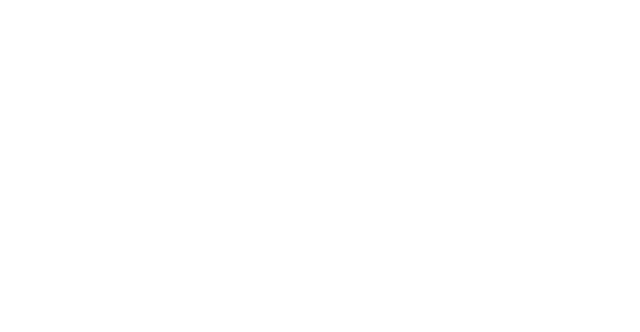
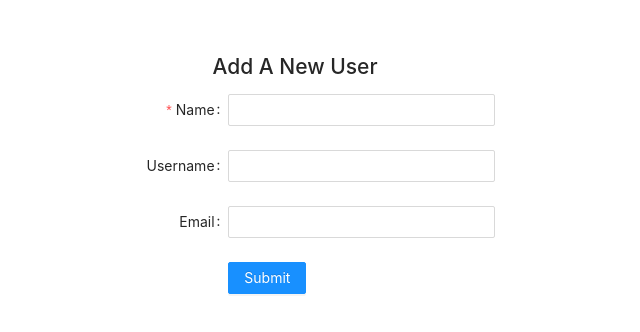
Before and after one commit to betulkaplan/fs-nodejs-reactjs-user-app, a React (Create React App) app in the folder client/: page /add in a window 1280 px wide. Before the commit this address had no page. Shown: the top 332 px of the page, without its empty margins (345-985 px from the left). Built offline with nearby package versions, Linux system fonts and the light colour scheme.

Commit message:
client adds new user

```diff
--- a/client/src/pages/home/Home.js
+++ b/client/src/pages/home/Home.js
@@ -2,6 +2,7 @@
 import { Button, Input, Divider } from "antd";
 import { useNavigate } from "react-router-dom";
 import "../../App.css";
+import style from "./home.module.css"
 
 function App() {
   const [users, setUsers] = useState();
@@ -26,17 +27,27 @@
     navigate(`/detail/${id}`);
   };
 
+  const addNewUser = () => {
+    navigate("/add");
+  }
+
   return (
     <div className="App">
+      <div className={style.topControl}>
         <h2>User App</h2>
-      {/* <Button type="primary">Primary Button</Button> */}
         <Input
-        style={{ width: "200px" }}
+          className={style.topinput}
           type="text"
           onChange={handleInputChange}
           value={input}
           placeholder="name"
         />
+        <Button
+          className={style.topButton}
+          type="primary"
+          onClick={addNewUser}
+        >Add New User</Button>
+      </div>
       <div>
         {users && <Divider>Result</Divider>}
         {users &&
--- /dev/null
+++ b/client/src/pages/home/home.module.css
@@ -0,0 +1,14 @@
+.topControl{
+    display: flex;
+    flex-direction: column;
+    align-items: center;
+}
+
+.topinput{
+    width:200px !important;
+}
+
+.topButton{
+    width:200px;
+    margin-top: 10px;
+}
--- /dev/null
+++ b/client/src/pages/user/Add.js
@@ -0,0 +1,115 @@
+import React from 'react';
+import 'antd/dist/antd.css';
+import { Form, Input, InputNumber, Button } from 'antd';
+import style from './addUser.module.css';
+import { useNavigate } from 'react-router-dom';
+
+const layout = {
+    labelCol: {
+        span: 8,
+    },
+    wrapperCol: {
+        span: 16,
+    },
+};
+/* eslint-disable no-template-curly-in-string */
+
+const validateMessages = {
+    required: '${label} is required!',
+    types: {
+        email: '${label} is not a valid email!',
+        number: '${label} is not a valid number!',
+    },
+    number: {
+        range: '${label} must be between ${min} and ${max}',
+    },
+};
+
+
+const Add = () => {
+    let navigate = useNavigate();
+    const onFinish = async (values) => {
+        console.log(values['user']);
+
+        const res = await fetch(`http://localhost:5000/users/`, {
+            method: 'POST',
+            headers: {
+                'Content-Type': 'application/json'
+                // 'Content-Type': 'application/x-www-form-urlencoded',
+            },
+            body: JSON.stringify(values['user']),
+        });
+        const response = await res.json();
+        navigate("/")
+        console.log(response);
+
+
+    };
+
+
+
+    return (
+        <Form {...layout} name="nest-messages" onFinish={onFinish} validateMessages={validateMessages} className={style.form}>
+            <h2 className={style.title}>Add A New User</h2>
+            <Form.Item
+                name={['user', 'name']}
+                label="Name"
+                rules={[
+                    {
+                        required: true,
+                    },
+                ]}
+            >
+                <Input />
+            </Form.Item>
+            <Form.Item
+                name={['user', 'username']}
+                label="Username"
+                rules={[
+                    {
+                        type: 'string',
+                    },
+                ]}
+            >
+                <Input />
+            </Form.Item>
+            <Form.Item
+                name={['user', 'email']}
+                label="Email"
+                rules={[
+                    {
+                        type: 'email',
+                    },
+                ]}
+            >
+                <Input />
+            </Form.Item>
+            {/* <Form.Item
+                name={['user', 'age']}
+                label="Age"
+                rules={[
+                    {
+                        type: 'number',
+                        min: 0,
+                        max: 99,
+                    },
+                ]}
+            >
+                <InputNumber />
+            </Form.Item>
+            <Form.Item name={['user', 'website']} label="Website">
+                <Input />
+            </Form.Item>
+            <Form.Item name={['user', 'introduction']} label="Introduction">
+                <Input.TextArea />
+            </Form.Item> */}
+            <Form.Item wrapperCol={{ ...layout.wrapperCol, offset: 8 }}>
+                <Button type="primary" htmlType="submit" >
+                    Submit
+                </Button>
+            </Form.Item>
+        </Form>
+    );
+};
+
+export default Add
--- /dev/null
+++ b/client/src/pages/user/addUser.module.css
@@ -0,0 +1,10 @@
+.form{
+    width: 400px;
+    margin: 0 auto;
+    padding-top: 50px;
+
+}
+
+.title{
+    text-align: center;
+}
--- a/client/src/router/AppRouter.js
+++ b/client/src/router/AppRouter.js
@@ -1,6 +1,7 @@
 import { BrowserRouter, Routes, Route } from "react-router-dom";
 import Details from "../pages/details/Details";
 import Home from "../pages/home/Home";
+import Add from "../pages/user/Add";
 
 const AppRouter = () => {
   return (
@@ -8,6 +9,7 @@
       <Routes>
         <Route exact path="/" element={<Home />}></Route>
         <Route path="/detail/:id" element={<Details />}></Route>
+        <Route path="/add" element={<Add />}></Route>
       </Routes>
     </BrowserRouter>
   );
```
Lines whose indentation alone changed are shown as unchanged.
